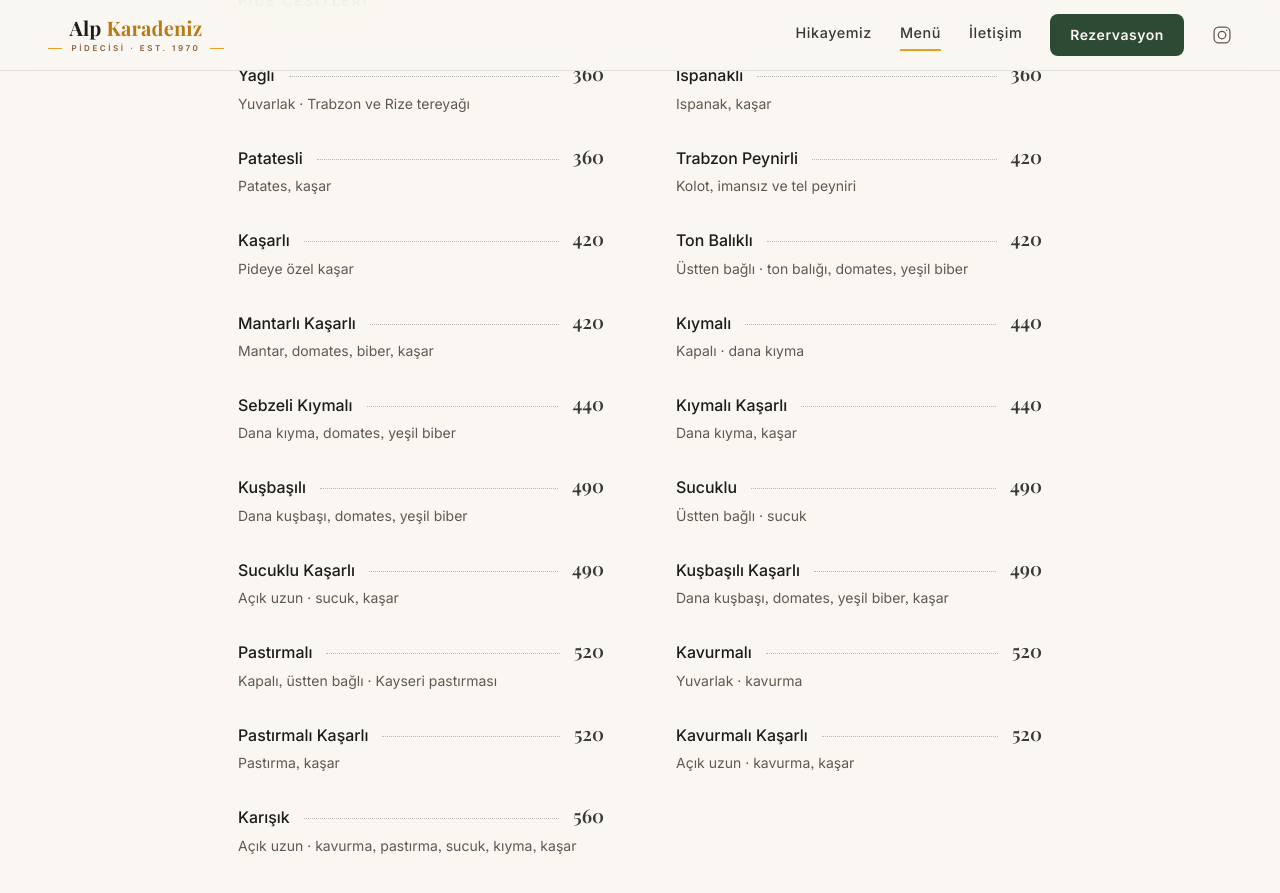
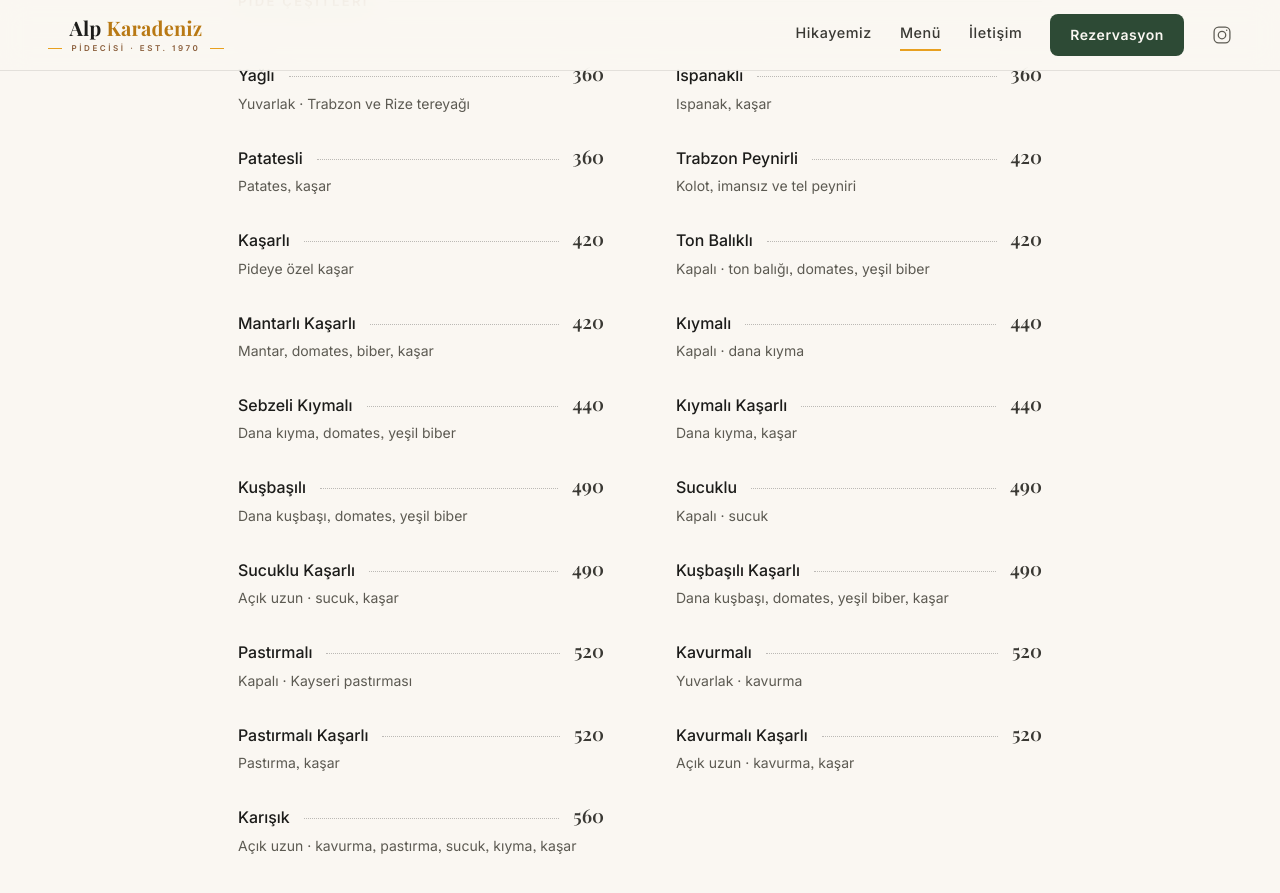
Before and after one commit to czagnos/alpkardeniz-website, a Jekyll site: the page menu.html, which Jekyll copies as it is, in a window 1280 px wide and 900 px high, scrolled down 363 px. Shown: the top 893 px of the window. Built offline with Jekyll 4.4.1, drawn with Linux system fonts in a browser that asks for light colours.

Commit message:
Menü: "üstten bağlı" yerine "kapalı"
Can'ın isteğiyle Ton Balıklı, Sucuklu ve Pastırmalı açıklamalarında
şekil "Kapalı" olarak yazıldı.

Co-Authored-By: Claude Opus 5.5 <noreply@anthropic.com>
Claude-Session: https://claude.ai/code/session_012SBAFvuGk65aZ6M1GW2Req

```diff
--- a/menu.html
+++ b/menu.html
@@ -148,7 +148,7 @@
             {
               "@type": "MenuItem",
               "name": "Ton Balıklı",
-              "description": "Üstten bağlı · ton balığı, domates, yeşil biber",
+              "description": "Kapalı · ton balığı, domates, yeşil biber",
               "offers": {
                 "@type": "Offer",
                 "price": "420",
@@ -208,7 +208,7 @@
             {
               "@type": "MenuItem",
               "name": "Sucuklu",
-              "description": "Üstten bağlı · sucuk",
+              "description": "Kapalı · sucuk",
               "offers": {
                 "@type": "Offer",
                 "price": "490",
@@ -238,7 +238,7 @@
             {
               "@type": "MenuItem",
               "name": "Pastırmalı",
-              "description": "Kapalı, üstten bağlı · Kayseri pastırması",
+              "description": "Kapalı · Kayseri pastırması",
               "offers": {
                 "@type": "Offer",
                 "price": "520",
@@ -391,7 +391,7 @@
         <span class="menu-item__name">Ton Balıklı</span>
         <span class="menu-item__dots" aria-hidden="true"></span>
         <span class="menu-item__price">420<span class="visually-hidden"> TL</span></span>
-        <span class="menu-item__desc">Üstten bağlı · ton balığı, domates, yeşil biber</span>
+        <span class="menu-item__desc">Kapalı · ton balığı, domates, yeşil biber</span>
       </li>
       <li class="menu-item menu-item--desc">
         <span class="menu-item__name">Mantarlı Kaşarlı</span>
@@ -427,7 +427,7 @@
         <span class="menu-item__name">Sucuklu</span>
         <span class="menu-item__dots" aria-hidden="true"></span>
         <span class="menu-item__price">490<span class="visually-hidden"> TL</span></span>
-        <span class="menu-item__desc">Üstten bağlı · sucuk</span>
+        <span class="menu-item__desc">Kapalı · sucuk</span>
       </li>
       <li class="menu-item menu-item--desc">
         <span class="menu-item__name">Sucuklu Kaşarlı</span>
@@ -445,7 +445,7 @@
         <span class="menu-item__name">Pastırmalı</span>
         <span class="menu-item__dots" aria-hidden="true"></span>
         <span class="menu-item__price">520<span class="visually-hidden"> TL</span></span>
-        <span class="menu-item__desc">Kapalı, üstten bağlı · Kayseri pastırması</span>
+        <span class="menu-item__desc">Kapalı · Kayseri pastırması</span>
       </li>
       <li class="menu-item menu-item--desc">
         <span class="menu-item__name">Kavurmalı</span>
--- a/src/data/menu.json
+++ b/src/data/menu.json
@@ -16,7 +16,7 @@
         { "name": "Kaşarlı", "price": 420,
           "description": "Pideye özel kaşar" },
         { "name": "Ton Balıklı", "price": 420,
-          "description": "Üstten bağlı · ton balığı, domates, yeşil biber" },
+          "description": "Kapalı · ton balığı, domates, yeşil biber" },
         { "name": "Mantarlı Kaşarlı", "price": 420,
           "description": "Mantar, domates, biber, kaşar" },
         { "name": "Kıymalı", "price": 440,
@@ -28,13 +28,13 @@
         { "name": "Kuşbaşılı", "price": 490,
           "description": "Dana kuşbaşı, domates, yeşil biber" },
         { "name": "Sucuklu", "price": 490,
-          "description": "Üstten bağlı · sucuk" },
+          "description": "Kapalı · sucuk" },
         { "name": "Sucuklu Kaşarlı", "price": 490,
           "description": "Açık uzun · sucuk, kaşar" },
         { "name": "Kuşbaşılı Kaşarlı", "price": 490,
           "description": "Dana kuşbaşı, domates, yeşil biber, kaşar" },
         { "name": "Pastırmalı", "price": 520,
-          "description": "Kapalı, üstten bağlı · Kayseri pastırması" },
+          "description": "Kapalı · Kayseri pastırması" },
         { "name": "Kavurmalı", "price": 520,
           "description": "Yuvarlak · kavurma" },
         { "name": "Pastırmalı Kaşarlı", "price": 520,
```
Also changed, not shown: docs/duzeltmeler/menu-aciklama-1280.jpg, docs/duzeltmeler/menu-aciklama-390.jpg.
